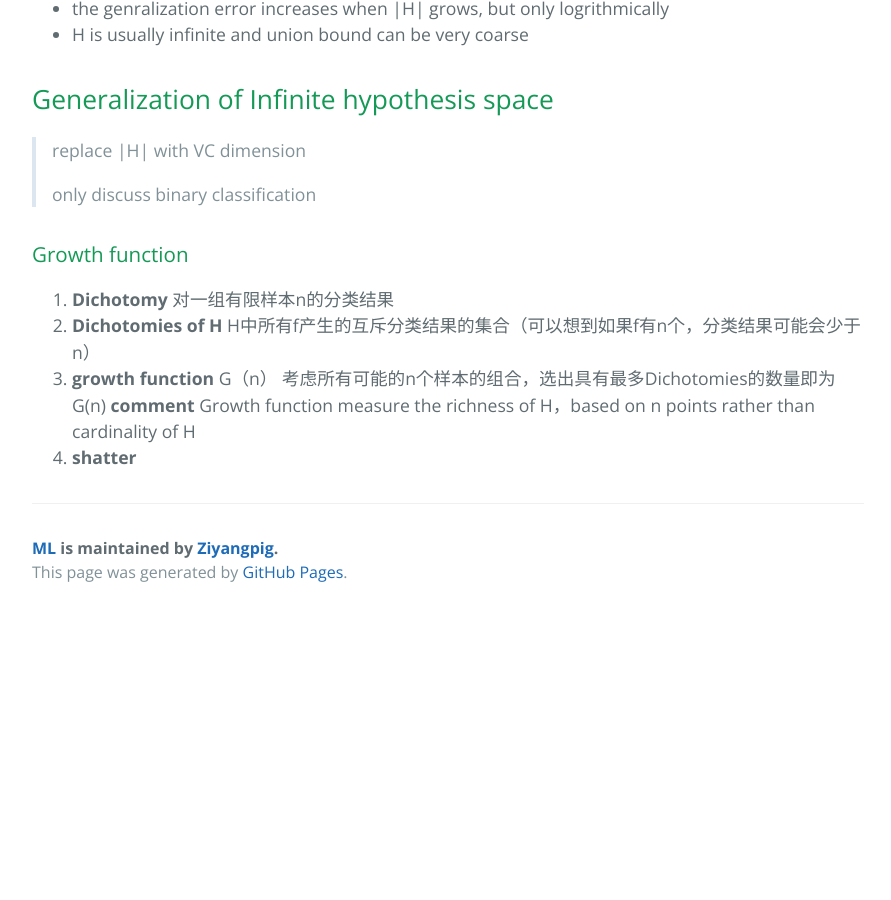
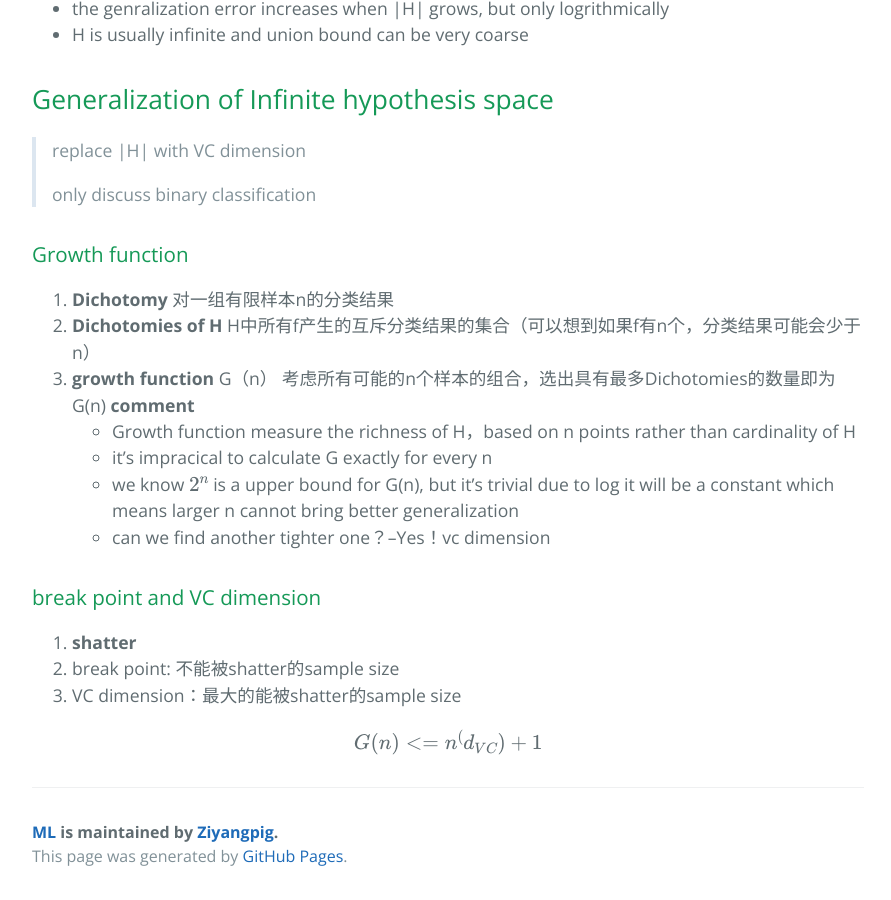
Before and after one commit to Ziyangpig/ML, a Jekyll site: the page built from 2024-12-06-SlidesNote.md, in a window 1280 px wide and 900 px high, scrolled down 1439 px. Shown: the whole window, without its empty margins (192-1083 px from the left). Built offline with Jekyll 4.4.1, drawn with Linux system fonts in a browser that asks for light colours; our own code applies the rules of GitHub Pages for plain Markdown files; formulas are drawn with MathJax 3; before the commit the page ends 2055 px from its top, so only the background shows below that.

Commit message:
Update 2024-12-06-SlidesNote.md

```diff
--- a/2024-12-06-SlidesNote.md
+++ b/2024-12-06-SlidesNote.md
@@ -50,5 +50,17 @@ $$
 1. **Dichotomy** 对一组有限样本n的分类结果
 2. **Dichotomies of H** H中所有f产生的互斥分类结果的集合（可以想到如果f有n个，分类结果可能会少于n）
 3. **growth function** G（n） 考虑所有可能的n个样本的组合，选出具有最多Dichotomies的数量即为G(n)
-**comment** Growth function measure the richness of H，based on n points rather than cardinality of H
-4. **shatter**
+**comment**
+* Growth function measure the richness of H，based on n points rather than cardinality of H
+* it's impracical to calculate G exactly for every n
+* we know $2^n$ is a upper bound for G(n), but it's trivial due to log it will be a constant which means larger n cannot bring better generalization
+* can we find another tighter one？--Yes！vc dimension
+
+### break point and VC dimension
+1. **shatter**
+2. break point: 不能被shatter的sample size
+3. VC dimension：最大的能被shatter的sample size
+
+$$
+G(n)<= n^(d_{VC})+1
+$$
```
